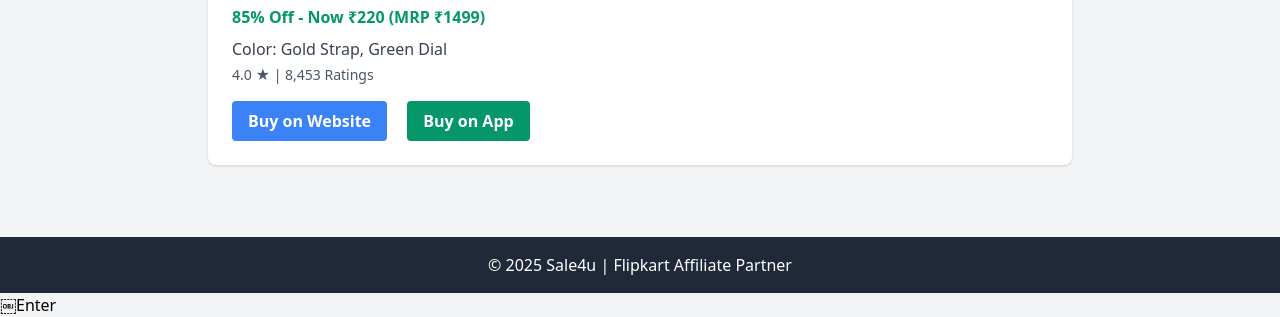
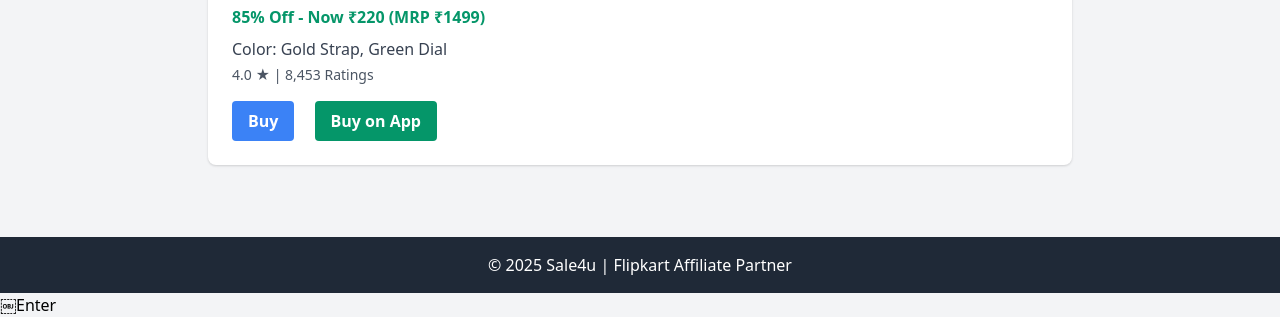
Before and after one commit to FlipkartDealsPro/Your-market-, a plain HTML site: page Index.html in a window 1280 px wide. Shown: the part 490-807 px from the top of the page. Drawn offline with nearby package versions, Linux system fonts and the light colour scheme.

Commit message:
Update Index.html
Add new code and delete the old code

```diff
--- a/Index.html
+++ b/Index.html
@@ -1,6 +1,4 @@
-
-
-<!DOCTYPE html>
+<!DOCTYPE html><!DOCTYPE html>
 <html lang="en">
 <head>
   <meta charset="UTF-8">
@@ -38,8 +36,8 @@
 
         <!-- Buttons -->
         <div class="mt-4 space-x-4">
-          <a href="form.html" class="inline-block bg-blue-500 text-white font-semibold px-4 py-2 rounded hover:bg-blue-600">Buy on Website</a>
-          <a href="https://fktr.in/gy53Bk6" target="_blank" class="inline-block bg-green-600 text-white font-semibold px-4 py-2 rounded hover:bg-green-700">Buy on App</a>
+          <a href="form.html" class="inline-block bg-blue-500 text-white font-semibold px-4 py-2 rounded hover:bg-blue-600">Buy</a>
+          <a href="https://fktr.in/xa5a7kg" target="_blank" class="inline-block bg-green-600 text-white font-semibold px-4 py-2 rounded hover:bg-green-700">Buy on App</a>
         </div>
       </div>
     </div>
```
